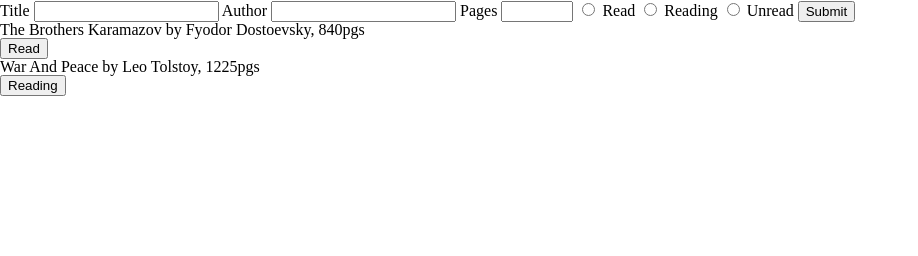
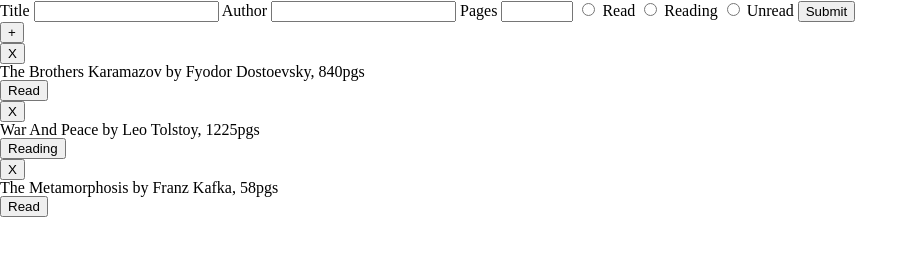
Before and after one commit to DeadpanCakes/Library, a plain HTML site: page index.html in a window 1280 px wide. Shown: the whole page, without its empty margins (0-918 px from the left). Drawn offline with Linux system fonts and the light colour scheme.

Commit message:
wrote checkCard() and delCard() fns and added a delBtn to makeCard()

```diff
--- a/index.html
+++ b/index.html
@@ -21,6 +21,7 @@
         <label for="bookUnread">Unread</label>
         <input type="submit" id="submitBtn">
     </form>
+    <button id="newBook">+</button>
     <ul id="content"></ul>
 </body>
 
--- a/index.js
+++ b/index.js
@@ -15,43 +15,6 @@
 an array. After this, the array will be looped through, generating div elements displaying all the relevant information by accessing each object and their
 properties. These divs will then be appended on to the page in order.
 
-write constructor function to accept relevant input
-
-write fn to push generated obj to an arr
-bookShelf.push(new Book(formTitle, formAuthor, formPgCount))
-
-write a fn to generate a 'card' based on an book object's values
-    What will a card look like?
-        List (unsure whether or not to order) id = "bookshelf"
-            list item
-                h1>obj.printInfo()
-                obj.status
-                btn>Toggle Read
-                div>Background color (dependant on obj.status)
-    In Javascript?
-        const makeLi = () => document.createElement("li");
-        const makeH1 = () => document.createElement("h1");
-        const makeBtn = () => document.createElement("button");
-        const makeDiv = () => document.createElement("div");
-        const makeCard = obj => {
-            let li = makeLi();
-            let h1 = makeH1();
-            h1.textContent = obj.printInfo();
-            let btn = makeBtn();
-            btn.textContent = obj.status;
-            btn.addEventListener("click", e => {
-                obj.toggleStatus();
-                console.log(obj.status);
-                console.log(obj.title);
-            });
-            let div = makeDiv();
-            div.style.backgroundColor = determineColor(obj.status)
-            li.appendChild(h1);
-            li.appendChild(btn);
-            li.appendChild(div);
-            return li;
-        }
-
 write a fn to discern which card a button press corresponds to
 const checkCard = (event) =>  {
     let card = event.parentElement.parentElement
@@ -59,20 +22,6 @@
     bookshelfArr[index].toggleStatus();
 }
 
-write a fn that changes the corrpesponding card's read status
-const = (obj) => obj.toggleStatus
-
-write a fn that associates read statuses with particular colors
-const determineColor = (status) => {
-    switch(status) {
-        case "Read":
-            return "green";
-        case "Reading":
-            return "blue";
-        case "Unread":
-            return "red";
-    }
-}
 
 write a fn to attach to a button that displays and hides the form
 const = toggleForm => (element) {
@@ -83,20 +32,6 @@
     }
 }
 
-write a fn to initialize #bookshelf
-const init = () => {
-    let x = bookshelf.childNodes.length
-    for (let i=0;i<x;i++) {
-        bookshelf.removeChild(bookshelf.lastElementChild)
-    }
-}
-
-write a fn to populate bookshelf with cards
-const populateShelf = (shelf) => {
-    for (let i = 0;i<shelf.length,i++) {
-        document.getElementById("bookshelf").appendChild(makeCard(shelf[i]);
-    }
-}
 animate the displaying and hiding of the form
 
 test obj:
@@ -104,10 +39,11 @@
 let warAndPeace = new Book("War And Peace", "Leo Tolstoy", "1225", "Reading");
 */
 
-let karamazov = new Book("The Brothers Karamazov", "Fyodor Dostoevsky", "840", "Read");
-let warAndPeace = new Book("War And Peace", "Leo Tolstoy", "1225", "Reading");
+const karamazov = new Book("The Brothers Karamazov", "Fyodor Dostoevsky", 840, "Read");
+const warAndPeace = new Book("War And Peace", "Leo Tolstoy", 1225, "Reading");
+const metamorphosis = new Book("The Metamorphosis", "Franz Kafka", 58, "Read");
 
-const bookShelfArr = [karamazov, warAndPeace];
+let bookShelfArr = [karamazov, warAndPeace,metamorphosis];
 const content = document.getElementById("content")
 
 function Book(title, author, pgCount, status) {
@@ -162,12 +98,20 @@
 
     const makeCard = obj => {
         let li = makeLi();
+
+        let delBtn = makeBtn();
+        delBtn.textContent = "X"
+        delBtn.addEventListener("click", e => {
+                bookShelfArr = delCard(checkCard(e));
+                renderShelf(bookShelfArr);
+        });
+
         let h1 = makeH1();
         h1.textContent = obj.printInfo();
 
-        let btn = makeBtn();
-        btn.textContent = obj.status;
-        btn.addEventListener("click", () => {
+        let toggleBtn = makeBtn();
+        toggleBtn.textContent = obj.status;
+        toggleBtn.addEventListener("click", () => {
             obj.toggleStatus();
             renderShelf(bookShelfArr);
         });
@@ -175,11 +119,24 @@
         let div = makeDiv();
         div.classList.add("statusColor");
         div.style.backgroundColor = determineColor(obj.status)
+        li.appendChild(delBtn);
         li.appendChild(h1);
-        li.appendChild(btn);
+        li.appendChild(toggleBtn);
         li.appendChild(div);
         return li;
     };
+
+    const checkCard = (e) => {
+        const card = e.target.parentElement;
+        const arr = Array.from(content.childNodes);
+        return arr.indexOf(card);
+    };
+
+    const delCard = (index) => {
+        const booksBefore = bookShelfArr.slice(0,index);
+        const booksAfter = bookShelfArr.slice(index+1);
+        return booksBefore.concat(booksAfter);
+    }
 
     const determineColor = (status) => {
         switch (status) {
```
